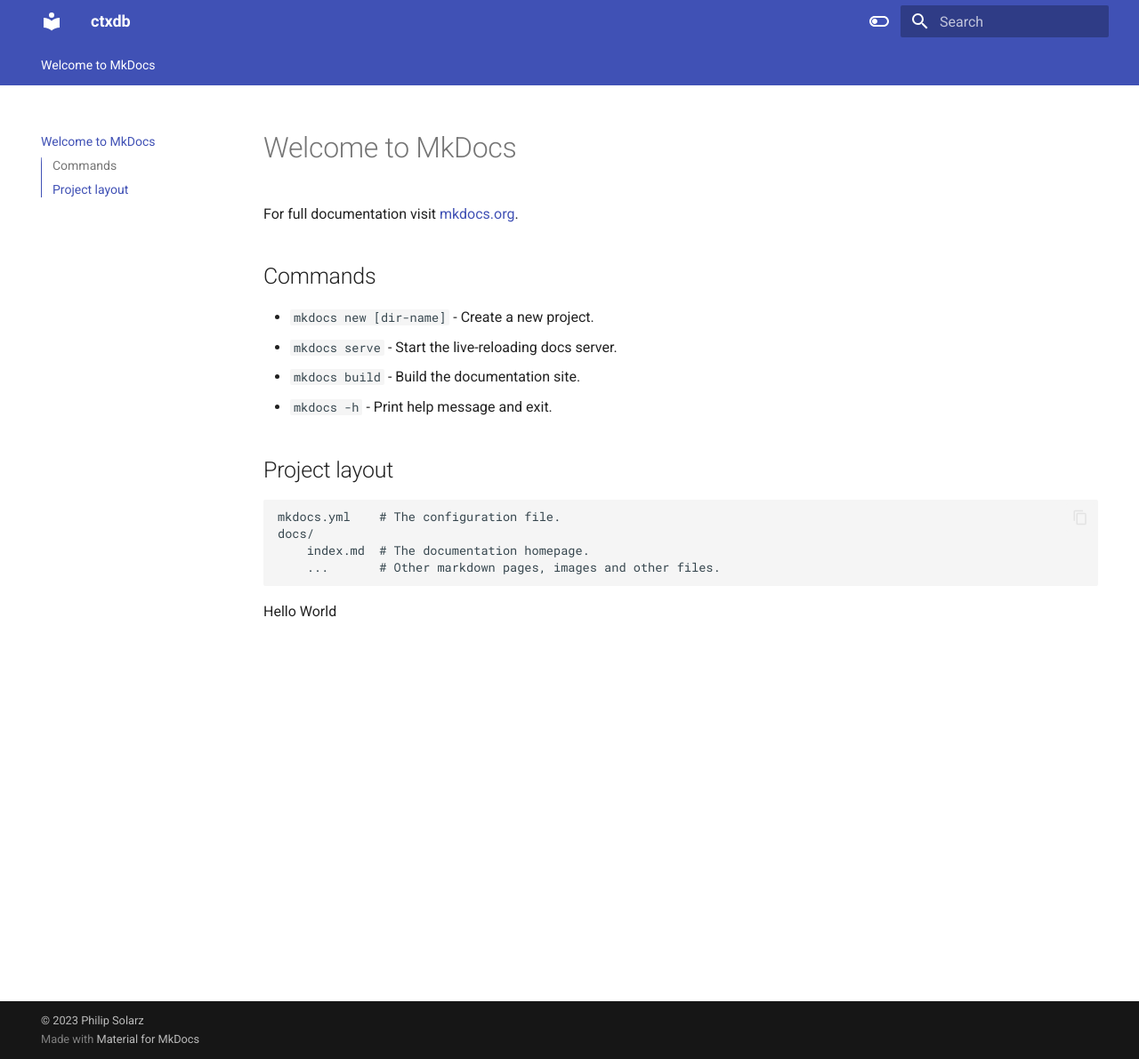
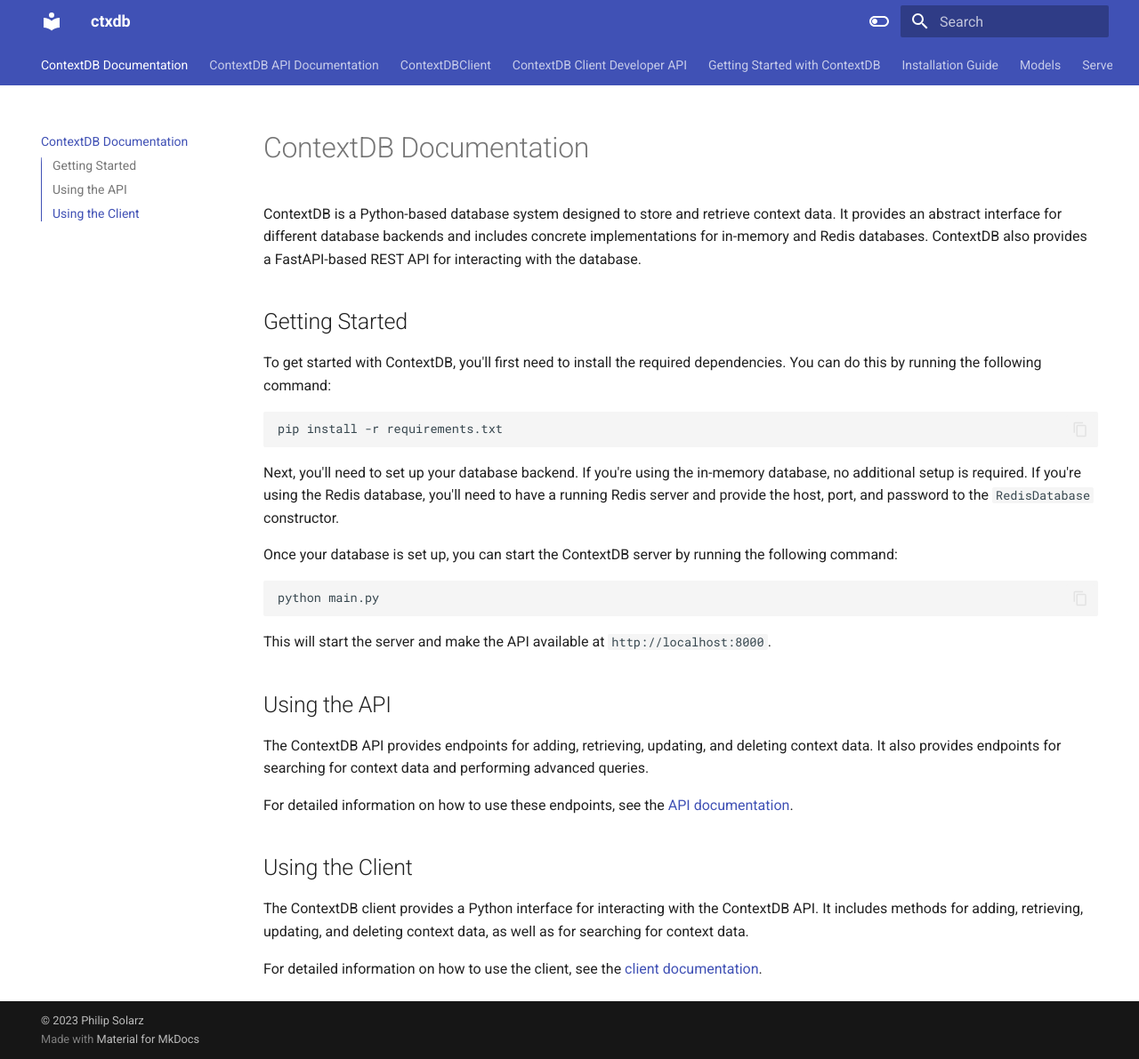
Before and after one commit to philipsolarz/ctxdb, an MkDocs documentation site: the page built from docs/index.md, in a window 1280 px wide and 1191 px high. Shown: the whole window at 89% size. Built offline with MkDocs 1.6.1 and Material for MkDocs 9.7.7, drawn with Linux system fonts in a browser that asks for light colours.

Commit message:
added ai generate docs, needs a lot of fixing

````diff
--- /dev/null
+++ b/docs/getting_started.md
@@ -0,0 +1,71 @@
+# Getting Started with ContextDB
+
+This guide will walk you through the steps to get started with ContextDB, a Python-based database for storing and retrieving context data.
+
+## Prerequisites
+
+Before you begin, ensure you have met the following requirements:
+
+- You have installed Python 3.7 or later.
+- You have a basic understanding of Python programming.
+
+## Installation
+
+To install ContextDB, follow these steps:
+
+1. Clone the repository:
+
+```bash
+git clone https://github.com/philipsolarz/ctxdb.git
+```
+
+2. Navigate to the project directory:
+
+```bash
+cd ctxdb
+```
+
+3. Install the required packages:
+
+```bash
+pip install -r requirements.txt
+```
+
+## Usage
+
+Here is a simple example of how to use ContextDB:
+
+```python
+from ctxdb.client import ContextDBClient
+from ctxdb.common.models import InputContext
+
+# Initialize the client
+client = ContextDBClient(db_name="mydb", db_host="localhost", db_port=8000, db_user="user", db_password="password")
+
+# Create a new context
+input_ctx = InputContext(id="1", text="Hello, world!")
+client.add_context(input_ctx)
+
+# Retrieve the context
+context = client.get_context("1")
+print(context.text)  # Outputs: Hello, world!
+
+# Update the context
+input_ctx.text = "Hello, ContextDB!"
+client.update_context(input_ctx)
+
+# Delete the context
+client.delete_context("1")
+```
+
+## Documentation
+
+For more detailed information about the API and its usage, please refer to the [API Documentation](./api_documentation.md).
+
+## Contributing
+
+If you want to contribute to the development of ContextDB, refer to the [Contribution Guidelines](./CONTRIBUTING.md).
+
+## License
+
+This project is licensed under the terms of the MIT license. See the [LICENSE](./LICENSE) file for details.
--- a/docs/index.md
+++ b/docs/index.md
@@ -1,19 +1,33 @@
-# Welcome to MkDocs
+# ContextDB Documentation
 
-For full documentation visit [mkdocs.org](https://www.mkdocs.org).
+ContextDB is a Python-based database system designed to store and retrieve context data. It provides an abstract interface for different database backends and includes concrete implementations for in-memory and Redis databases. ContextDB also provides a FastAPI-based REST API for interacting with the database.
 
-## Commands
+## Getting Started
 
-* `mkdocs new [dir-name]` - Create a new project.
-* `mkdocs serve` - Start the live-reloading docs server.
-* `mkdocs build` - Build the documentation site.
-* `mkdocs -h` - Print help message and exit.
+To get started with ContextDB, you'll first need to install the required dependencies. You can do this by running the following command:
 
-## Project layout
+```bash
+pip install -r requirements.txt
+```
 
-    mkdocs.yml    # The configuration file.
-    docs/
-        index.md  # The documentation homepage.
-        ...       # Other markdown pages, images and other files.
+Next, you'll need to set up your database backend. If you're using the in-memory database, no additional setup is required. If you're using the Redis database, you'll need to have a running Redis server and provide the host, port, and password to the `RedisDatabase` constructor.
 
-Hello World
+Once your database is set up, you can start the ContextDB server by running the following command:
+
+```bash
+python main.py
+```
+
+This will start the server and make the API available at `http://localhost:8000`.
+
+## Using the API
+
+The ContextDB API provides endpoints for adding, retrieving, updating, and deleting context data. It also provides endpoints for searching for context data and performing advanced queries.
+
+For detailed information on how to use these endpoints, see the [API documentation](server/api/api.md).
+
+## Using the Client
+
+The ContextDB client provides a Python interface for interacting with the ContextDB API. It includes methods for adding, retrieving, updating, and deleting context data, as well as for searching for context data.
+
+For detailed information on how to use the client, see the [client documentation](client/client.md).
--- /dev/null
+++ b/docs/installation.md
@@ -0,0 +1,53 @@
+# Installation Guide
+
+This guide will walk you through the steps to install and set up the ContextDB Python package.
+
+## Prerequisites
+
+Before you can install ContextDB, you need to have Python 3.6 or later installed on your machine. You can download Python from the official website: https://www.python.org/downloads/
+
+## Installation
+
+You can install ContextDB using pip, which is a package manager for Python.
+
+1. Open a terminal.
+
+2. Install the package with the following command:
+
+```bash
+pip install ctxdb
+```
+
+## Setup
+
+After installing the package, you need to set up the database connection. This involves specifying the database host, port, username, and password.
+
+You can do this by setting the following environment variables:
+
+- `DB_HOST`: The host of the database.
+- `DB_PORT`: The port of the database.
+- `DB_USER`: The username to connect to the database.
+- `DB_PASSWORD`: The password to connect to the database.
+
+For example, you can set these variables in a bash shell like this:
+
+```bash
+export DB_HOST=localhost
+export DB_PORT=5432
+export DB_USER=myuser
+export DB_PASSWORD=mypassword
+```
+
+## Testing the Installation
+
+To verify that ContextDB has been installed correctly, you can run the following command:
+
+```bash
+python -c "import ctxdb"
+```
+
+If the command does not produce any output, this means that ContextDB has been installed successfully.
+
+## Next Steps
+
+After installing ContextDB, you can start using it to manage and query your context data. For more information on how to use ContextDB, refer to the [Usage Guide](usage.md).
--- /dev/null
+++ b/docs/server.md
@@ -0,0 +1,40 @@
+# Server
+
+The server module of the ContextDB project is responsible for handling all the server-side operations. It includes the core database operations, the API endpoints, and the ASGI server setup.
+
+## Core
+
+The core module includes the main database operations. It includes the following classes:
+
+- `DBInterface`: An abstract base class that defines the interface for the database backends.
+- `InMemoryDatabase`: A concrete class that implements the `DBInterface` for an in-memory database.
+- `RedisDatabase`: A concrete class that implements the `DBInterface` for a Redis database.
+- `ContextDB`: The main class for the ContextDB database. It uses dependency injection to work with any database backend that implements the `DBInterface`.
+
+## API
+
+The API module includes the FastAPI application setup and the API routes. It includes the following functions:
+
+- `create_api`: Creates a FastAPI application and sets up the routes.
+- `create_ctxdb`: Creates a `ContextDB` instance with an in-memory database backend.
+
+## ASGI
+
+The ASGI module includes the setup for the ASGI server using Uvicorn. It runs the FastAPI application on the host "0.0.0.0" and port 8000.
+
+## Routes
+
+The routes module includes the API endpoints for the FastAPI application. It includes endpoints for adding, retrieving, updating, deleting, and querying contexts.
+
+## Models
+
+The models module includes the Pydantic models for the input and output data of the API endpoints. It includes the following classes:
+
+- `InputContext`: The model for the input data of the API endpoints.
+- `Context`: The model for the context data in the database.
+- `OutputContext`: The model for the output data of the API endpoints.
+- `ContextList`: The model for a list of contexts.
+
+## Client
+
+The client module includes a client class for handling communication with the ContextDB database. It includes methods for adding, retrieving, updating, deleting, and searching contexts.
--- /dev/null
+++ b/docs/server_api.md
@@ -0,0 +1,56 @@
+# Server Developer API
+
+This document provides a detailed description of the server-side API for the ContextDB project.
+
+## Modules
+
+### ctxdb.server.core.ctxdb
+
+This module contains the main classes for the ContextDB server-side application.
+
+#### Classes
+
+- `DBInterface`: An abstract base class that defines the interface for database backends.
+- `InMemoryDatabase`: A concrete class that implements the `DBInterface` for an in-memory database.
+- `RedisDatabase`: A concrete class that implements the `DBInterface` for a Redis database.
+- `ContextDB`: The main class for the ContextDB application.
+
+### ctxdb.server.api.api
+
+This module contains the FastAPI application for the ContextDB server-side application.
+
+#### Functions
+
+- `create_api(ctxdb: ContextDB) -> FastAPI`: Creates a FastAPI application with the provided ContextDB instance.
+- `create_ctxdb() -> ContextDB`: Creates a ContextDB instance with an in-memory database.
+
+### ctxdb.server.api.routes
+
+This module contains the routes for the FastAPI application.
+
+#### Functions
+
+- `encode_context(input_ctx: InputContext) -> Context`: Encodes the text of an `InputContext` instance and returns a `Context` instance.
+- `setup_routes(api: FastAPI, ctxdb: ContextDB) -> None`: Sets up the routes for the FastAPI application.
+
+## Usage
+
+To start the server, run the following command:
+
+```bash
+gunicorn asgi:api
+```
+
+This will start the server at `http://localhost:8000`.
+
+## Endpoints
+
+The server provides the following endpoints:
+
+- `POST /ctxdb/contexts`: Adds a new context.
+- `GET /ctxdb/contexts/{idx}`: Retrieves a context by its index.
+- `DELETE /ctxdb/contexts/{idx}`: Deletes a context by its index.
+- `PUT /ctxdb/contexts/{idx}`: Updates a context by its index.
+- `POST /ctxdb/contexts/query`: Queries for a context.
+
+For more details on the request and response formats for these endpoints, see the [API documentation](http://localhost:8000/docs) when the server is running.
--- /dev/null
+++ b/docs/usage.md
@@ -0,0 +1,80 @@
+# Usage
+
+This document provides a brief guide on how to use the ContextDB Python client.
+
+## Installation
+
+Before you can use the ContextDB client, you need to install it. You can do this using pip:
+
+```bash
+pip install ctxdb-client
+```
+
+## Initialization
+
+To start using the ContextDB client, you need to import it and create an instance:
+
+```python
+from ctxdb.client import ContextDBClient
+
+client = ContextDBClient(db_name="mydb", db_host="localhost", db_port=8000, db_user="user", db_password="password")
+```
+
+## Adding a Context
+
+To add a new context to the database, you can use the `add_context` method:
+
+```python
+from ctxdb.common.models import InputContext
+
+input_ctx = InputContext(id="1", text="This is a test context.")
+client.add_context(input_ctx)
+```
+
+## Retrieving a Context
+
+To retrieve a context by its ID, you can use the `get_context` method:
+
+```python
+context = client.get_context("1")
+print(context.text)
+```
+
+## Updating a Context
+
+To update an existing context, you can use the `update_context` method:
+
+```python
+input_ctx = InputContext(id="1", text="This is an updated test context.")
+client.update_context(input_ctx)
+```
+
+## Deleting a Context
+
+To delete a context by its ID, you can use the `delete_context` method:
+
+```python
+client.delete_context("1")
+```
+
+## Searching for a Context
+
+To search for contexts that match a given InputContext, you can use the `search_context` method:
+
+```python
+input_ctx = InputContext(id="1", text="This is a test context.")
+results = client.search_context(input_ctx)
+for result in results:
+    print(result.text)
+```
+
+## Error Handling
+
+All methods of the ContextDB client raise a `ContextDBException` when an error occurs. You can catch this exception to handle errors:
+
+```python
+try:
+    client.add_context(input_ctx)
+except ContextDBException as e:
+    print(f"An error occurred: {e}")
+```
````
Also changed, not shown: docs/api.md (added, +167 -0 lines), docs/client.md (added, +81 -0 lines), docs/client_api.md (added, +116 -0 lines), docs/models.md (added).
